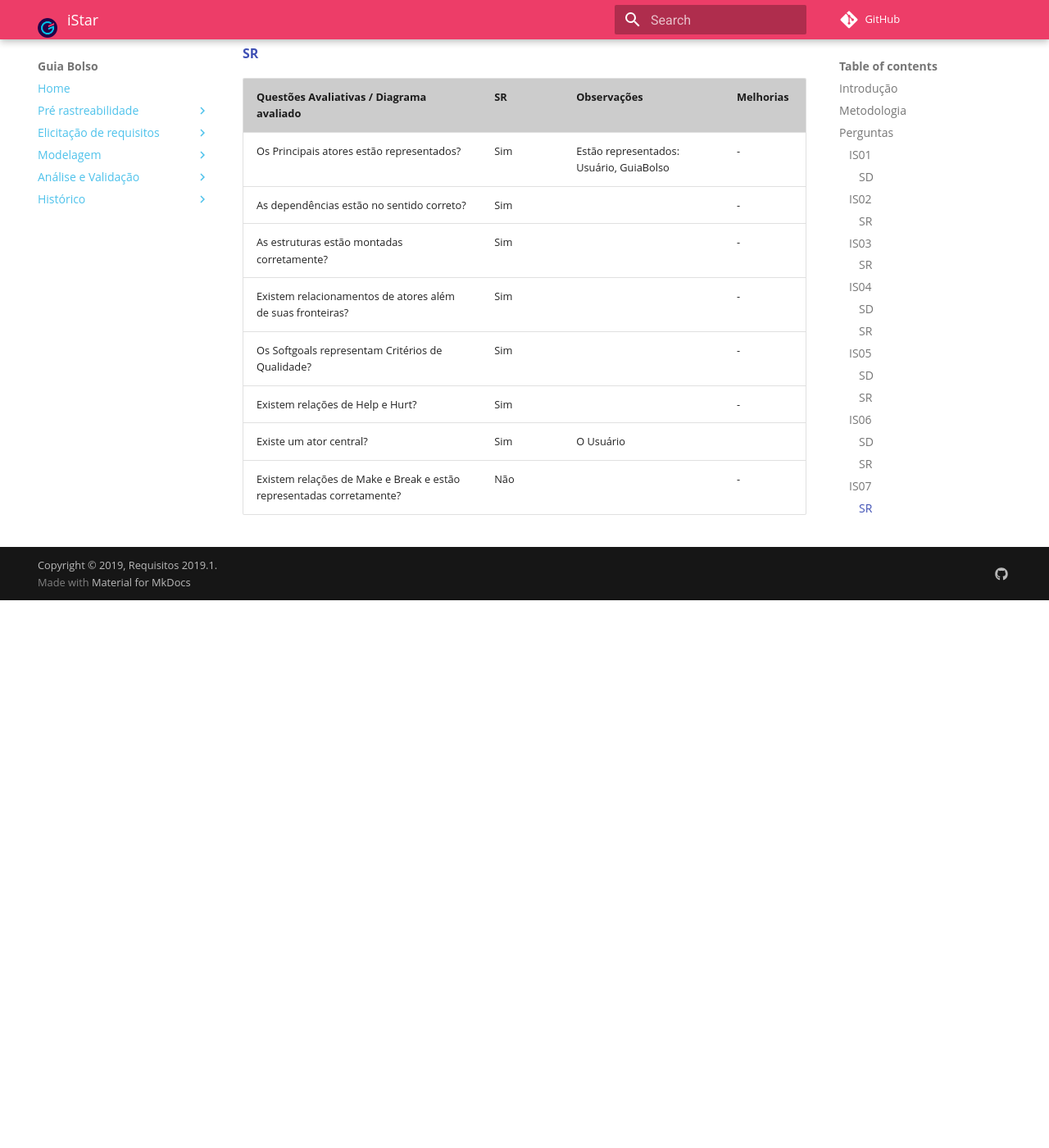
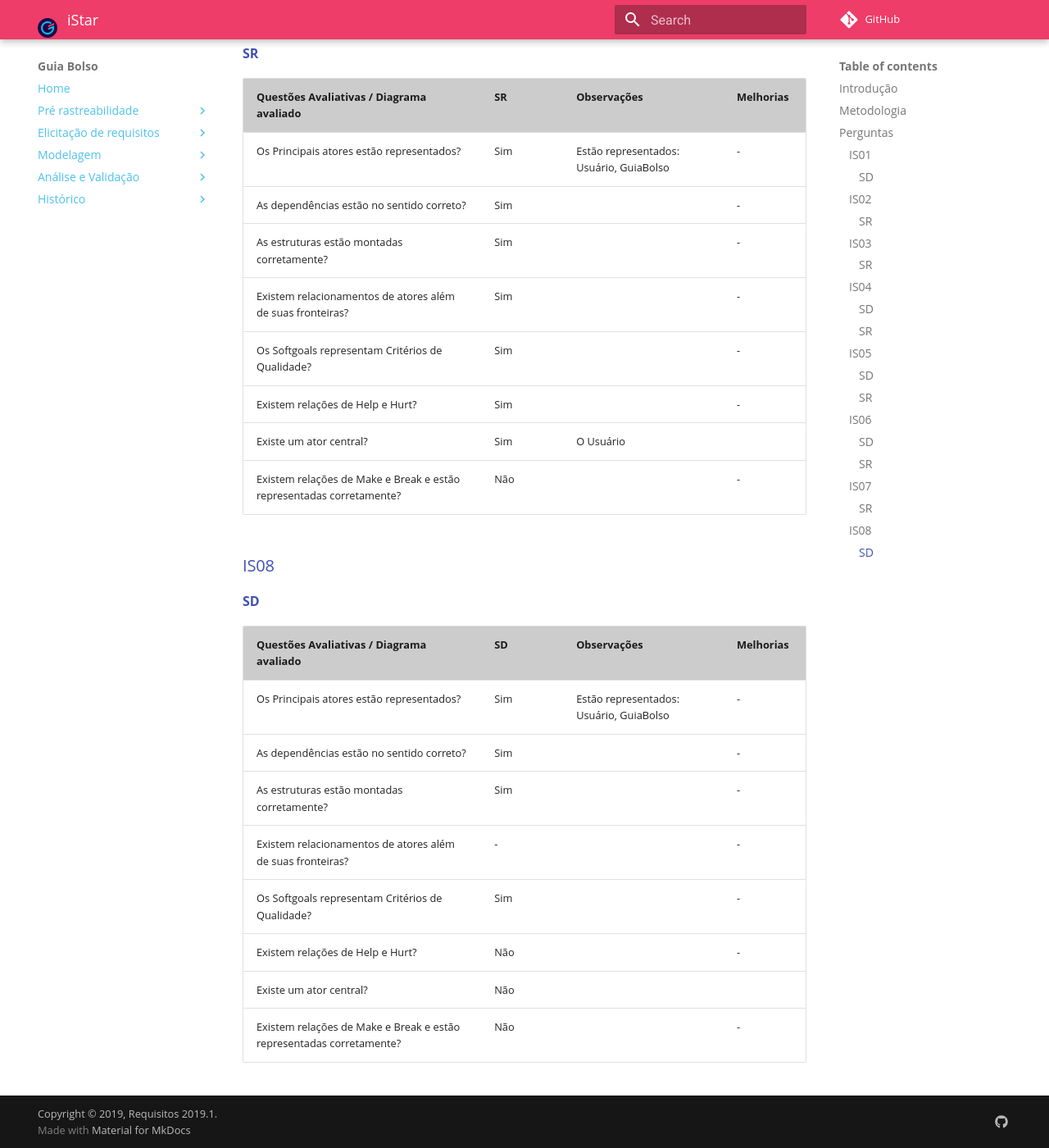
Before and after one commit to fga-disciplinas/2019.1-Guia-Bolso, an MkDocs documentation site: the page built from docs/analise/analise_istar.md, in a window 1280 px wide and 1400 px high, scrolled down 7662 px. Shown: the whole window at 82% size. Built offline with MkDocs 1.6.1 and Material for MkDocs 9.7.7, drawn with Linux system fonts in a browser that asks for light colours; comment, search, counter and statistics services are not loaded; old or Windows-style settings are respelled for this version of MkDocs; before the commit the page ends 8394 px from its top, so only the background shows below that.

Commit message:
Adiciona IS08 na analise iEstrela.
Co-authored-by: Elias Bernardo <ebmm01@gmail.com>
Signed-off-by: Rafael <rafael.makaha@gmail.com>

```diff
--- a/docs/analise/analise_istar.md
+++ b/docs/analise/analise_istar.md
@@ -189,3 +189,18 @@
 | Existem relações de Help e Hurt? | Sim |  | - |
 | Existe um ator central? | Sim | O Usuário |  |
 | Existem relações de Make e Break e estão representadas corretamente? | Não |  | - |
+
+### [IS08](../../modelagem/istar/#is08-transacoes)
+
+#### [SD](../../modelagem/istar/#strategic-dependency-model-sd_3)
+
+| Questões Avaliativas / Diagrama avaliado | SD | Observações | Melhorias |
+|--|--|--|--|
+| Os Principais atores estão representados? | Sim | Estão representados: Usuário, GuiaBolso | - |
+| As dependências estão no sentido correto? | Sim |  | - |
+| As estruturas estão montadas corretamente? | Sim |   | - |
+| Existem relacionamentos de atores além de suas fronteiras? | - |  | - |
+| Os Softgoals representam Critérios de Qualidade? | Sim |  | - |
+| Existem relações de Help e Hurt? | Não |  | - |
+| Existe um ator central? | Não |  |  |
+| Existem relações de Make e Break e estão representadas corretamente? | Não |  | - |
```
